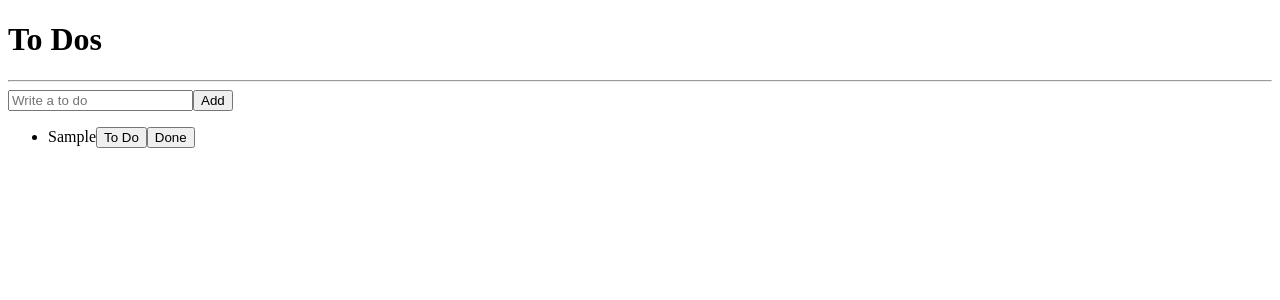
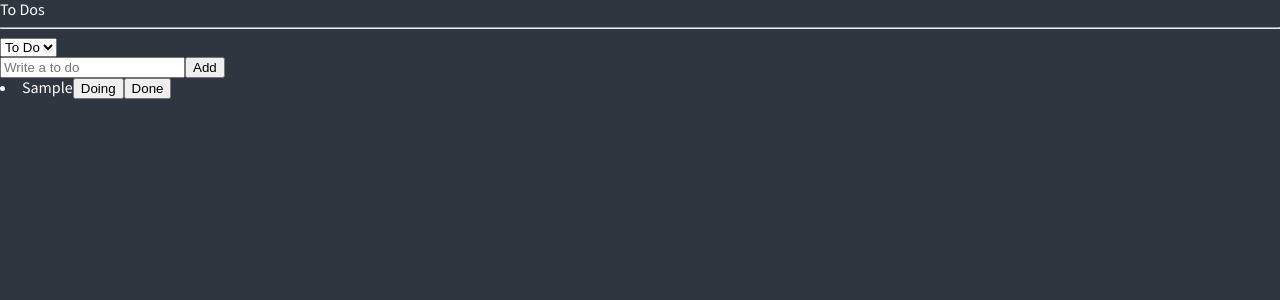
Before and after one commit to cruway/react-todo-list, a React (Create React App) app: page / in a window 1280 px wide. Both pictures are taken after typing "Sample" into the empty fields and a click on the button "Add". Shown: the top 300 px of the page. Built offline with nearby package versions, Linux system fonts and the light colour scheme.

Commit message:
selector input

```diff
--- a/src/App.tsx
+++ b/src/App.tsx
@@ -1,13 +1,34 @@
-import {createGlobalStyle} from "styled-components";
+import {createGlobalStyle, ThemeProvider} from "styled-components";
 import ToDoList from "./ToDoList";
+import {darkTheme} from "./theme";
+import React from "react";
+import reset from "styled-reset";
 
 const GlobalStyle = createGlobalStyle`
+  ${reset} // reset css
+  @import url('https://fonts.googleapis.com/css2?family=Noto+Sans+JP&family=Source+Sans+Pro&display=swap'); // font install
+  * {
+    box-sizing: border-box;
+  }
+  body {
+    font-weight: 300;
+    font-family: 'Source Sans Pro', sans-serif;
+    background-color: ${props => props.theme.bgColor};
+    color: ${props => props.theme.textColor};
+    line-height: 1.2;
+  }
+  a {
+    text-decoration: none;
+    color: inherit;
+  }
 `;
 function App() {
   return (
     <>
-      <GlobalStyle />
-        <ToDoList />
+        <ThemeProvider theme={darkTheme}>
+            <GlobalStyle />
+            <ToDoList />
+        </ThemeProvider>
     </>
   );
 }
--- a/src/ToDoList.tsx
+++ b/src/ToDoList.tsx
@@ -1,20 +1,28 @@
-import {useRecoilValue} from "recoil";
+import {useRecoilState, useRecoilValue} from "recoil";
 import CreateToDo from "./components/CreateToDo";
-import {toDoState} from "./atoms";
+import {categoryState, toDoSelector} from "./atoms";
 import ToDo from "./components/ToDo";
+import React from "react";
 
 function ToDoList() {
-    const toDos = useRecoilValue(toDoState);
+    const toDos = useRecoilValue(toDoSelector);
+    const [category, setCategory] = useRecoilState(categoryState);
+    const onInput = (event: React.FormEvent<HTMLSelectElement>) => {
+        setCategory(event.currentTarget.value);
+    };
     return (
         <div>
             <h1>To Dos</h1>
             <hr />
+            <select value={category} onInput={onInput}>
+                <option value={"TO_DO"}>To Do</option>
+                <option value={"DOING"}>Doing</option>
+                <option value={"DONE"}>Done</option>
+            </select>
             <CreateToDo  />
-            <ul>
-                {toDos.map(toDo =>
-                    <ToDo key={toDo.id} {...toDo} />
-                )}
-            </ul>
+            {toDos?.map(toDo => (
+                <ToDo key={toDo.id} {...toDo} />
+            ))}
         </div>
     );
 }
--- a/src/atoms.tsx
+++ b/src/atoms.tsx
@@ -1,4 +1,4 @@
-import {atom} from "recoil";
+import { atom, selector } from "recoil";
 
 export interface IToDo {
     text: string;
@@ -6,7 +6,21 @@ export interface IToDo {
     category: "TO_DO" | "DOING" | "DONE";
 }
 
+export const categoryState = atom({
+    key: "category",
+    default: "TO_DO",
+});
+
 export const toDoState = atom<IToDo[]>({
     key: "toDo",
     default: [],
 });
+
+export const toDoSelector = selector({
+   key: "toDoSelector",
+   get: ({ get }) => {
+       const toDos = get(toDoState);
+       const category = get(categoryState);
+       return toDos.filter(toDo => toDo.category === category);
+   }
+});
--- a/src/components/ToDo.tsx
+++ b/src/components/ToDo.tsx
@@ -1,15 +1,35 @@
-import {IToDo} from "../atoms";
+import {IToDo, toDoState} from "../atoms";
+import React from "react";
+import {useSetRecoilState} from "recoil";
 
-function ToDo({text,category}:IToDo) {
-    const onClick = (newCategory: IToDo["category"]) => {
-        console.log("i wanna to ", newCategory)
+function ToDo({ text, category, id }: IToDo) {
+    const setToDos = useSetRecoilState(toDoState);
+    const onClick = (event:React.MouseEvent<HTMLButtonElement>) => {
+        const {
+            currentTarget: {name},
+        } = event;
+        setToDos(oldToDos => {
+            const targetIndex = oldToDos.findIndex(toDo => toDo.id === id);
+            const newToDo = { text, id, category: name as any };
+            return [
+                ...oldToDos.slice(0, targetIndex),
+                newToDo,
+                ...oldToDos.slice(targetIndex + 1),
+            ];
+        });
     };
     return (
         <li>
             <span>{text}</span>
-            {category !== "DOING" && <button onClick={() => onClick("DOING")}>To Do</button>}
-            {category !== "TO_DO" && <button onClick={() => onClick("TO_DO")}>Doing</button>}
-            {category !== "DONE" && <button onClick={() => onClick("DONE")}>Done</button>}
+            {category !== "TO_DO" && (
+                <button name={"TO_DO"} onClick={onClick}>To Do</button>
+            )}
+            {category !== "DOING" && (
+                <button name={"DOING"} onClick={onClick}>Doing</button>
+            )}
+            {category !== "DONE" && (
+                <button name={"DONE"} onClick={onClick}>Done</button>
+            )}
         </li>
     );
 }
--- a/src/index.tsx
+++ b/src/index.tsx
@@ -2,16 +2,17 @@ import React from 'react';
 import ReactDOM from 'react-dom/client';
 import App from './App';
 import {RecoilRoot} from "recoil";
-import {ThemeProvider} from "styled-components";
-import {darkTheme} from "./theme";
+import {QueryClient, QueryClientProvider} from "@tanstack/react-query";
+
+const client = new QueryClient();
 
 const root = ReactDOM.createRoot(
   document.getElementById('root') as HTMLElement
 );
 root.render(
     <RecoilRoot>
-        <ThemeProvider theme={darkTheme}>
+        <QueryClientProvider client={client}>
             <App />
-        </ThemeProvider>
+        </QueryClientProvider>
     </RecoilRoot>
 );
```
